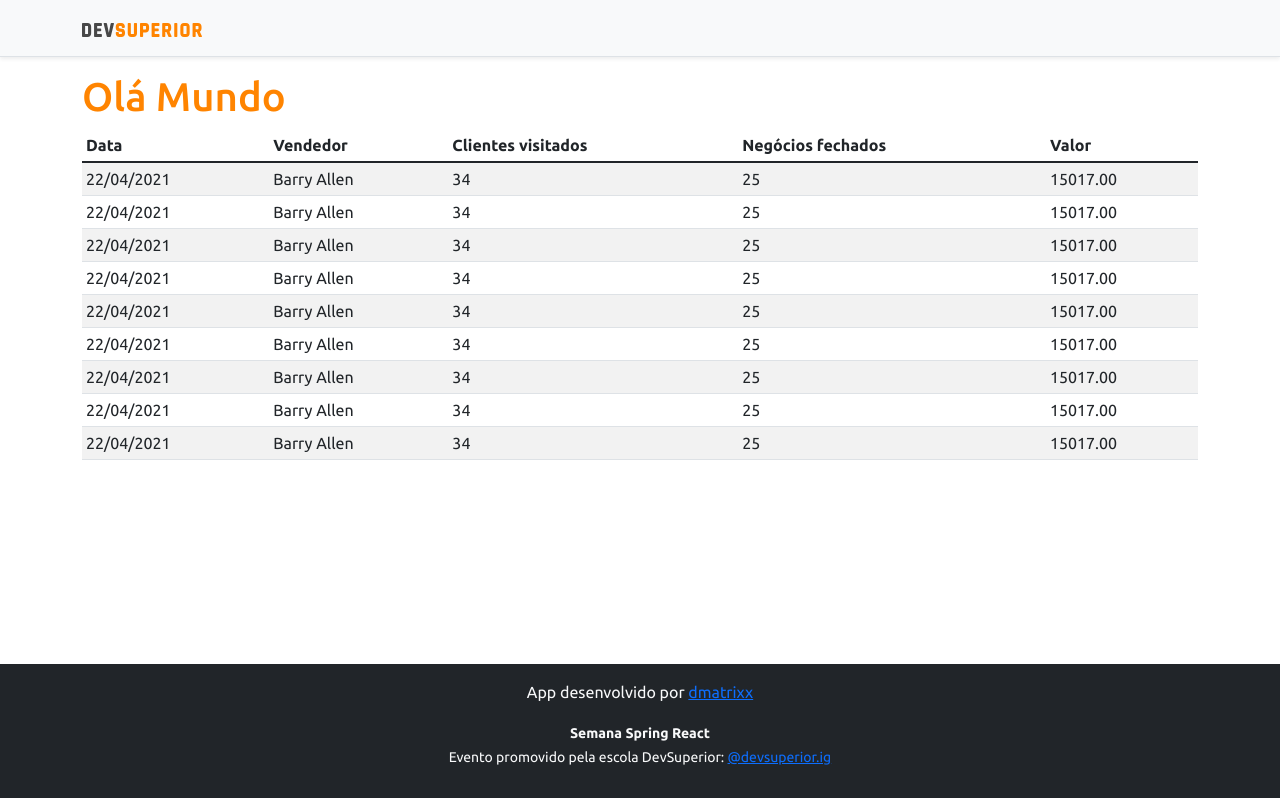
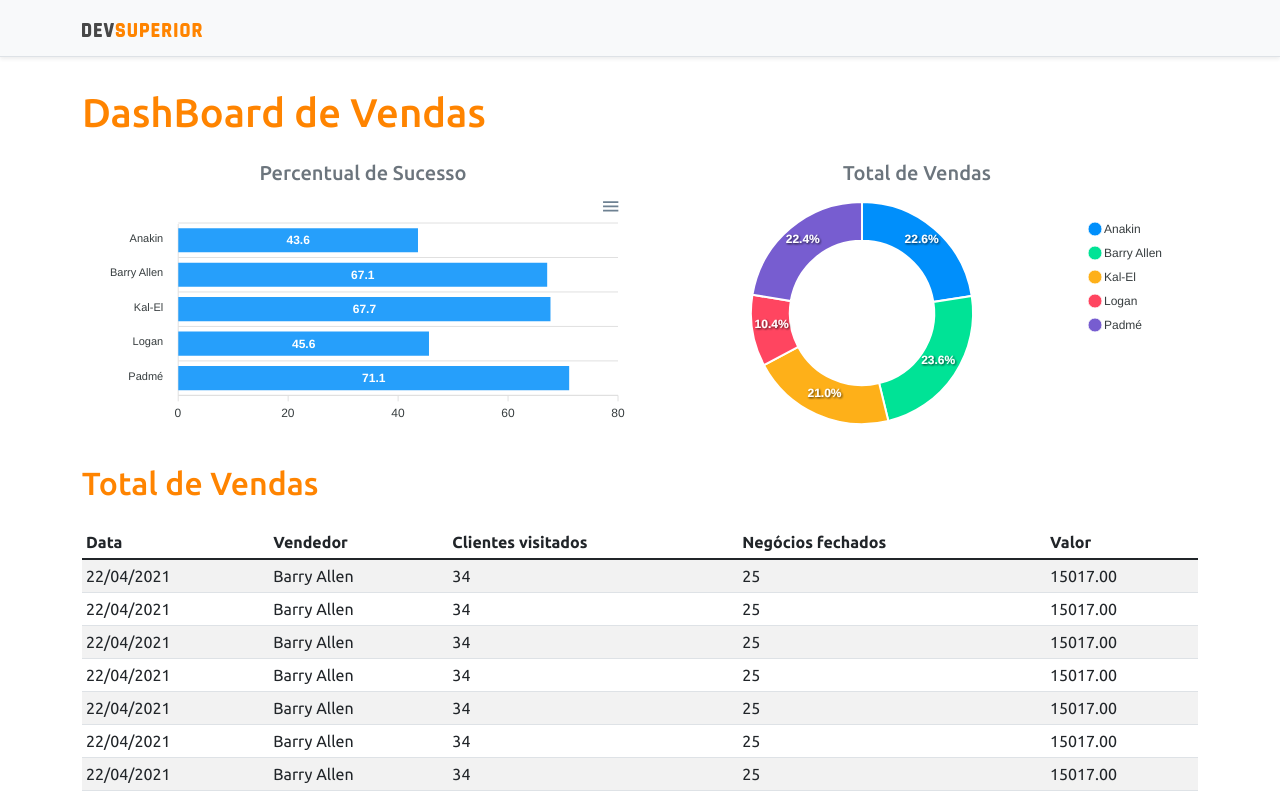
Before and after one commit to dmatrixxBR/projeto-sds3, a React (Create React App) app in the folder frontend/: page / in a window 1280 px wide. Shown: the top 798 px of the page. Built offline with nearby package versions, Linux system fonts and the light colour scheme.

Commit message:
Apex Static Charts Components

```diff
--- a/frontend/package.json
+++ b/frontend/package.json
@@ -3,16 +3,18 @@
   "version": "0.1.0",
   "private": true,
   "dependencies": {
-    "@testing-library/jest-dom": "^5.14.1",
+    "@testing-library/jest-dom": "^5.14.0",
     "@testing-library/react": "^11.2.7",
     "@testing-library/user-event": "^12.8.3",
     "@types/jest": "^26.0.24",
     "@types/node": "^12.20.24",
     "@types/react": "^17.0.20",
     "@types/react-dom": "^17.0.9",
+    "apexcharts": "^3.28.1",
     "bootstrap": "^5.1.1",
     "jquery": "^3.6.0",
     "react": "^17.0.2",
+    "react-apexcharts": "^1.3.9",
     "react-dom": "^17.0.2",
     "react-scripts": "4.0.3",
     "typescript": "^4.4.2",
--- a/frontend/src/App.tsx
+++ b/frontend/src/App.tsx
@@ -1,4 +1,6 @@
+import BarChart from "components/barchart";
 import DataTable from "components/datatable";
+import DonutChart from "components/donutchart";
 import Footer from "components/footer";
 import NavBar from "components/navbar";
 
@@ -7,9 +9,24 @@
     <>
       <NavBar />
       <div className='container'>
-        <h1 className='text-primary'>
-          Olá Mundo
+        <h1 className='text-primary py-3'>
+          DashBoard de Vendas
         </h1>
+        <div className='row px-3'>
+          <div className='col-sm-6'>
+            <h5 className='text-center text-secondary'>Percentual de Sucesso</h5>
+            <BarChart />
+          </div>
+
+          <div className='col-sm-6'>
+            <h5 className='text-center text-secondary'>Total de Vendas</h5>
+            <DonutChart />
+          </div>
+
+        </div>
+        <div className='py-3'>
+          <h2 className='text-primary'>Total de Vendas</h2>
+        </div>
       <DataTable />
       </div>
       <Footer />
--- /dev/null
+++ b/frontend/src/components/barchart/index.tsx
@@ -0,0 +1,37 @@
+import Chart from 'react-apexcharts';
+
+const BarChart = () => {
+
+    const options = {
+        plotOptions: {
+            bar: {
+                horizontal: true,
+            }
+        },
+    };
+
+    const mockData = {
+        labels: {
+            categories: ['Anakin', 'Barry Allen', 'Kal-El', 'Logan', 'Padmé']
+        },
+        series: [
+            {
+                name: "% Sucesso",
+                data: [43.6, 67.1, 67.7, 45.6, 71.1]
+            }
+        ]
+    };
+    return (
+            <div>
+                <Chart
+                    options = {{...options, xaxis:mockData.labels}}
+                    series = {mockData.series}
+                    type = "bar"
+                    height = "240"
+                />
+            </div>
+
+    );
+}
+
+export default BarChart;
--- /dev/null
+++ b/frontend/src/components/donutchart/index.tsx
@@ -0,0 +1,28 @@
+import Chart from 'react-apexcharts';
+
+const DonutChart = () => {
+
+    const mockData = {
+        series: [477138, 499928, 444867, 220426, 473088],
+        labels: ['Anakin', 'Barry Allen', 'Kal-El', 'Logan', 'Padmé']
+    }
+
+    const options = {
+        legend: {
+            show: true
+        }
+    }
+    return (
+            <div>
+                <Chart
+                    options = {{...options, labels:mockData.labels}}
+                    series = {mockData.series}
+                    type = "donut"
+                    height = "240"
+                />
+            </div>
+
+    );
+}
+
+export default DonutChart;
```
Also changed, not shown: 1 other file (tests, documents, lock files or other folders).
